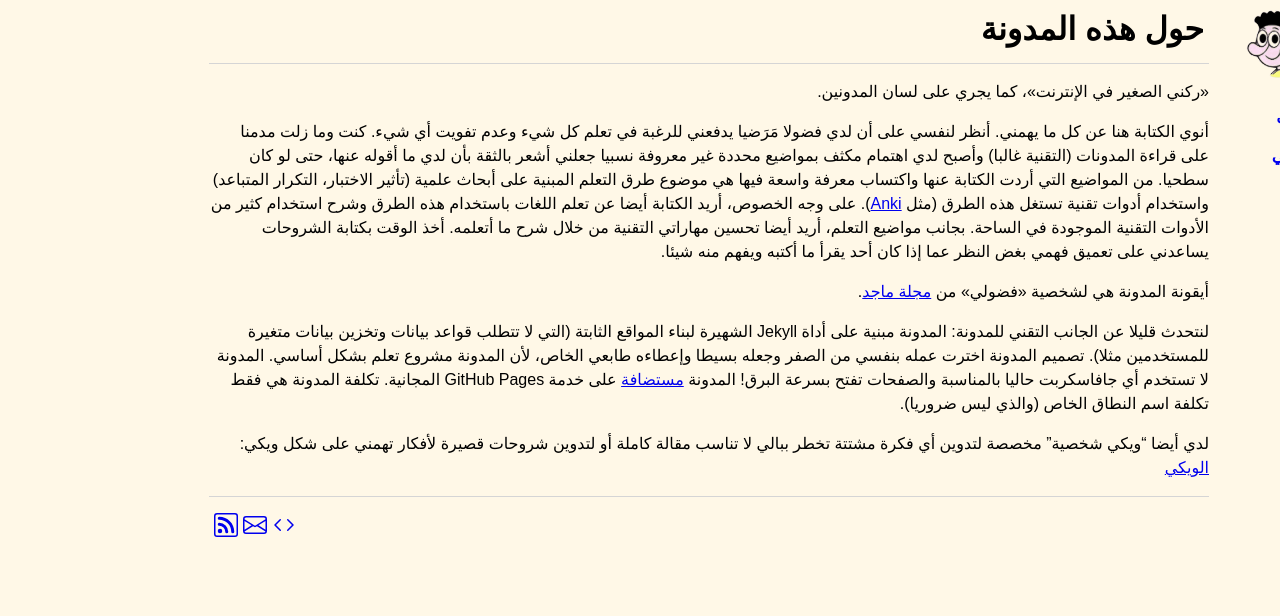
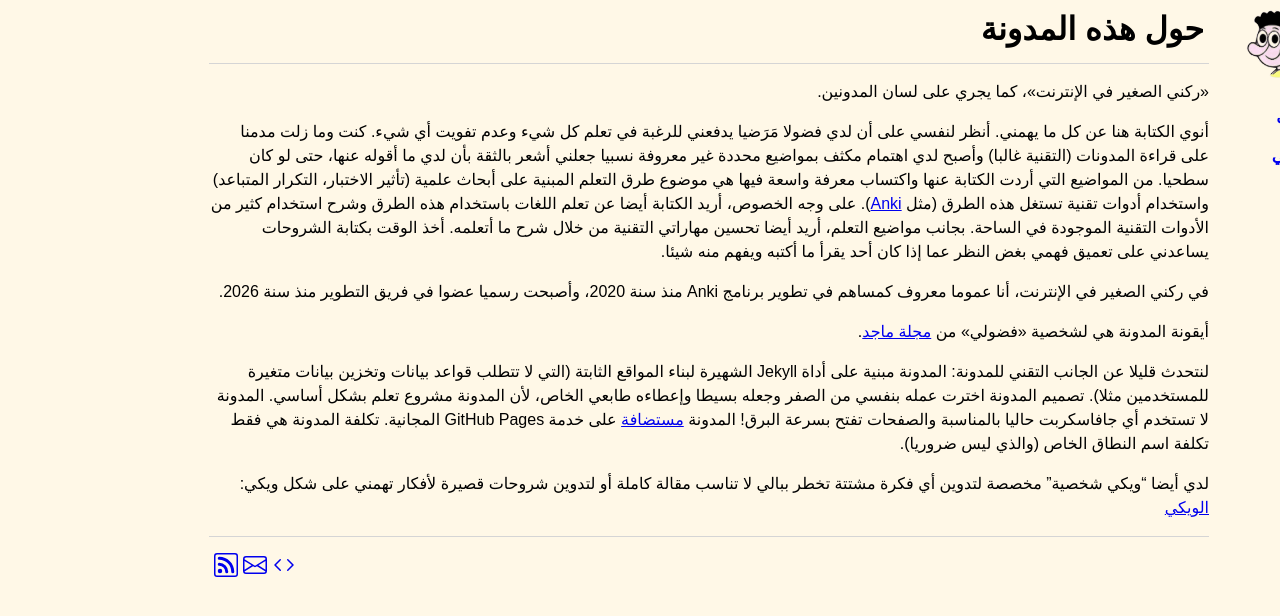
Before and after one commit to abdnh/abdnh.github.io, a Jekyll site: the page built from about.md, in a window 1280 px wide. Shown: the top 616 px of the page. Built offline with Jekyll 4.4.1, drawn with Linux system fonts in a browser that asks for light colours; cached includes are drawn as plain includes.

Commit message:
Update about

```diff
--- a/about.md
+++ b/about.md
@@ -19,6 +19,9 @@ title: حول هذه المدونة
 بجانب مواضيع التعلم، أريد أيضا تحسين مهاراتي التقنية من خلال شرح ما أتعلمه.
 أخذ الوقت بكتابة الشروحات يساعدني على تعميق فهمي بغض النظر عما إذا كان أحد يقرأ ما أكتبه ويفهم منه شيئا.
 
+في ركني الصغير في الإنترنت، أنا عموما معروف كمساهم في تطوير برنامج Anki منذ سنة 2020، وأصبحت رسميا عضوا في فريق التطوير منذ سنة 2026.
+
+
 أيقونة المدونة هي لشخصية «فضولي» من [مجلة ماجد](https://ar.wikipedia.org/wiki/%D9%85%D8%A7%D8%AC%D8%AF_(%D9%85%D8%AC%D9%84%D8%A9)).
 
 لنتحدث قليلا عن الجانب التقني للمدونة: المدونة مبنية على أداة Jekyll الشهيرة لبناء المواقع الثابتة
```
